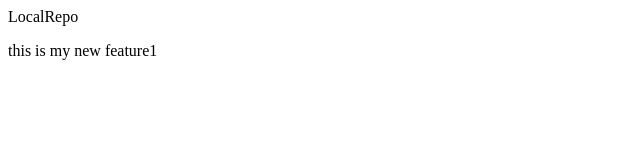
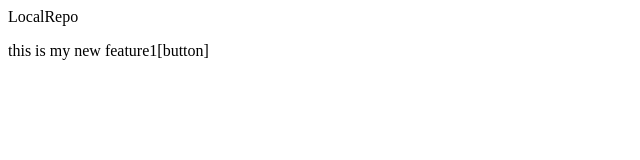
Before and after one commit to Anjalichavan07/LocalRepo, a plain HTML site: page index.html in a window 1280 px wide. Shown: the full height of the page, 0-640 px from the left. Drawn offline with Linux system fonts and the light colour scheme.

Commit message:
button addded

```diff
--- a/index.html
+++ b/index.html
@@ -1,2 +1,2 @@
 <p>LocalRepo</p>
-<p>this is my new feature1</p>
+<p>this is my new feature1[button]</p>
```
